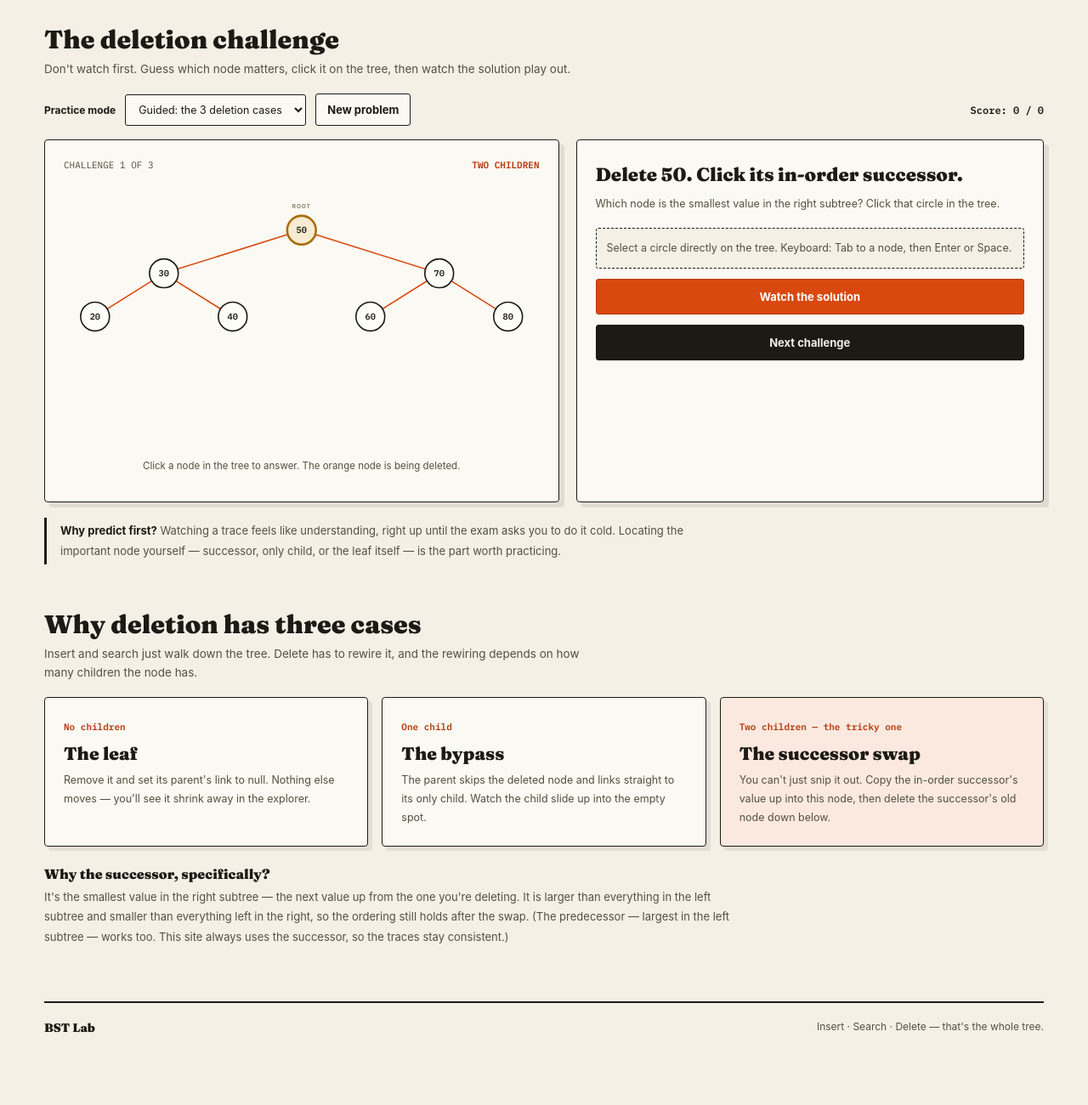
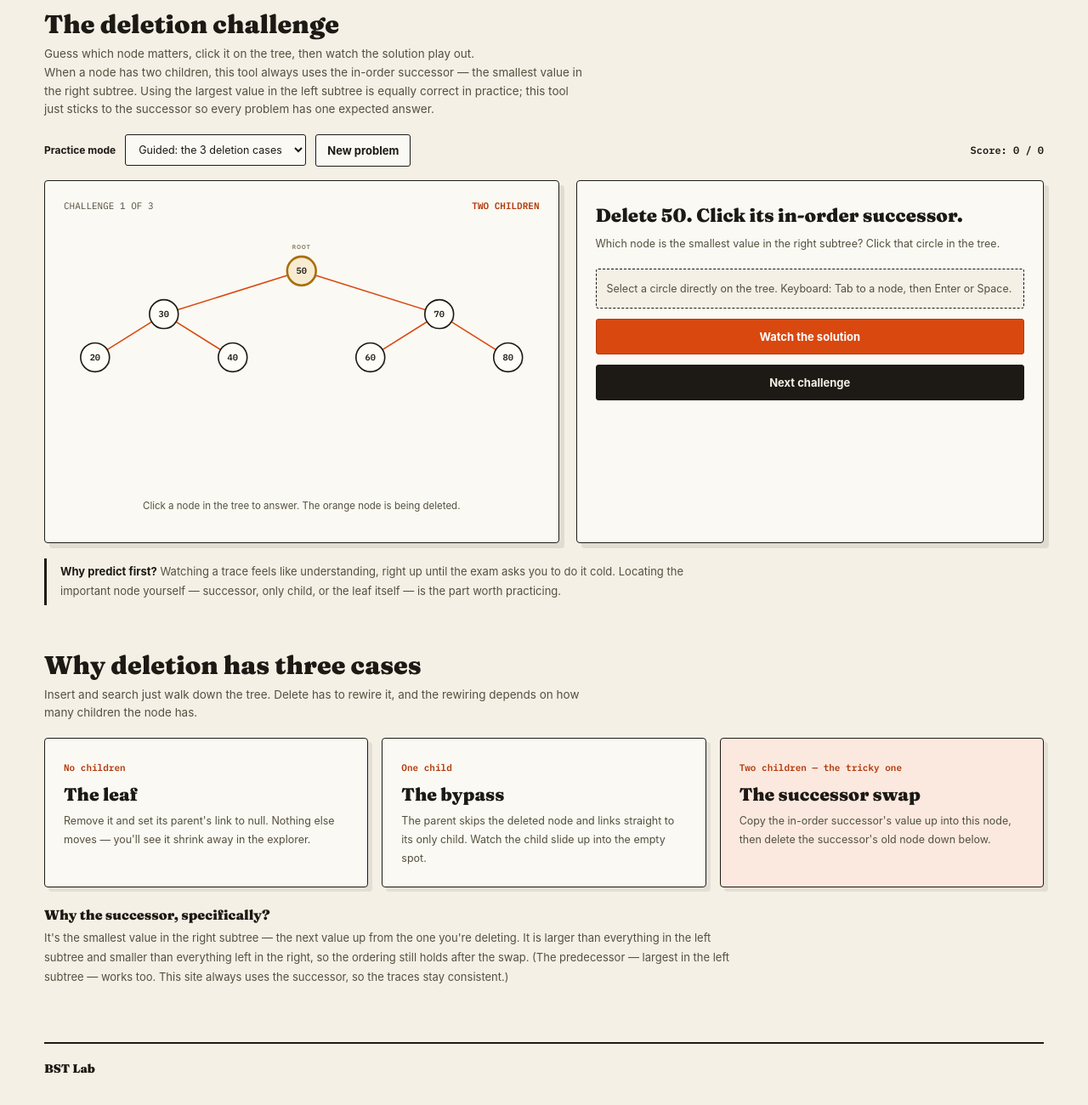
Before and after one commit to linchelsea6-creator/bst-visualizer, a plain HTML site: page index.html in a window 1280 px wide. Shown: the part 1357-2657 px from the top of the page at 85% size. Before the commit the page ends 2609 px from the top, so only its background shows below. Drawn offline with Linux system fonts and the light colour scheme.

Commit message:
Add files via upload

```diff
--- a/index.html
+++ b/index.html
@@ -18,14 +18,12 @@
     <header class="site-header">
       <a class="brand" href="#top" aria-label="BST Lab home"><span class="brand-mark" aria-hidden="true">50</span><span>BST Lab</span></a>
       <nav aria-label="Main navigation"><a class="nav-link active" href="#explorer">Explorer</a><a class="nav-link" href="#challenge">Challenge</a><a class="nav-link" href="#learn">The three cases</a></nav>
-      <span class="header-note">a data structures study tool</span>
     </header>
     <main id="top">
       <section class="hero" aria-labelledby="hero-title">
         <div class="hero-copy">
           <h1 id="hero-title">Deletion is the hard part.<br>Watch it happen.</h1>
           <div class="hero-actions"><a class="button button-primary" href="#explorer">Try it on a tree</a><a class="button button-ghost" href="#challenge">Skip to the deletion challenge</a></div>
-          <p class="hero-footnote">Start with the preset below the tree: “Delete a node with 2 children.” That's the case everyone gets wrong on the exam.</p>
         </div>
         <div class="scene" id="hero-scene" aria-hidden="true">
           <div class="scene-plane"></div>
@@ -73,7 +71,7 @@
       </section>
 
       <section id="challenge" class="challenge-section" aria-labelledby="challenge-title">
-        <div class="section-top"><div><h2 id="challenge-title">The deletion challenge</h2><p>Don't watch first. Guess which node matters, click it on the tree, then watch the solution play out.</p></div></div>
+        <div class="section-top"><div><h2 id="challenge-title">The deletion challenge</h2><p>Guess which node matters, click it on the tree, then watch the solution play out.</p><p>When a node has two children, this tool always uses the in-order successor — the smallest value in the right subtree. Using the largest value in the left subtree is equally correct in practice; this tool just sticks to the successor so every problem has one expected answer.</p></div></div>
         <div class="challenge-settings"><label for="challenge-level">Practice mode</label><select id="challenge-level"><option value="guided">Guided: the 3 deletion cases</option><option value="random">Fresh random trees</option></select><button id="challenge-new" class="button button-outline" type="button">New problem</button><span id="challenge-score" aria-live="polite">Score: 0 / 0</span></div>
         <div class="challenge-grid"><div class="panel challenge-figure"><div class="challenge-header"><span id="challenge-number">Challenge 1 of 3</span><span id="challenge-case">Two children</span></div><svg id="challenge-svg" viewBox="0 0 620 300" role="group" aria-label="Clickable binary search tree for the current challenge"></svg><p id="challenge-note" class="challenge-note">Click a node in the tree to make your prediction. The orange node is being deleted.</p><div class="solution-controls" id="solution-controls" hidden><div class="solution-top"><strong>Watch the solution</strong><span id="solution-count">1 / 1</span></div><p id="solution-message" aria-live="polite"></p><div class="step-controls"><button type="button" id="solution-prev" class="button button-outline">Back</button><button type="button" id="solution-play" class="button button-outline">Play</button><button type="button" id="solution-next" class="button button-dark">Next</button></div></div></div><div class="panel challenge-answers"><h3 id="challenge-question">What happens next?</h3><p id="challenge-prompt">Click a node on the left to answer.</p><div class="answer-options" id="answer-options"></div><div id="challenge-feedback" aria-live="polite" class="feedback" hidden></div><button id="challenge-show" type="button" class="button button-primary" hidden>Watch the solution</button><button id="challenge-next" type="button" class="button button-dark" hidden>Next challenge</button></div></div>
         <div class="method-note"><strong>Why predict first?</strong> Watching a trace feels like understanding, right up until the exam asks you to do it cold. Locating the important node yourself — successor, only child, or the leaf itself — is the part worth practicing.</div>
@@ -83,12 +81,12 @@
         <div class="concept-grid">
           <article class="concept-card"><span class="concept-index">No children</span><h3>The leaf</h3><p>Remove it and set its parent's link to null. Nothing else moves — you'll see it shrink away in the explorer.</p></article>
           <article class="concept-card"><span class="concept-index">One child</span><h3>The bypass</h3><p>The parent skips the deleted node and links straight to its only child. Watch the child slide up into the empty spot.</p></article>
-          <article class="concept-card accent-card"><span class="concept-index">Two children — the tricky one</span><h3>The successor swap</h3><p>You can't just snip it out. Copy the in-order successor's value up into this node, then delete the successor's old node down below.</p></article>
+          <article class="concept-card accent-card"><span class="concept-index">Two children — the tricky one</span><h3>The successor swap</h3><p>Copy the in-order successor's value up into this node, then delete the successor's old node down below.</p></article>
         </div>
         <div class="insight"><div><strong>Why the successor, specifically?</strong><p>It's the smallest value in the right subtree — the next value up from the one you're deleting. It is larger than everything in the left subtree and smaller than everything left in the right, so the ordering still holds after the swap. (The predecessor — largest in the left subtree — works too. This site always uses the successor, so the traces stay consistent.)</p></div></div>
       </section>
     </main>
-    <footer><span>BST Lab</span><span>Insert · Search · Delete — that's the whole tree.</span></footer>
+    <footer><span>BST Lab</span></footer>
   </div>
 </body>
 </html>
```
